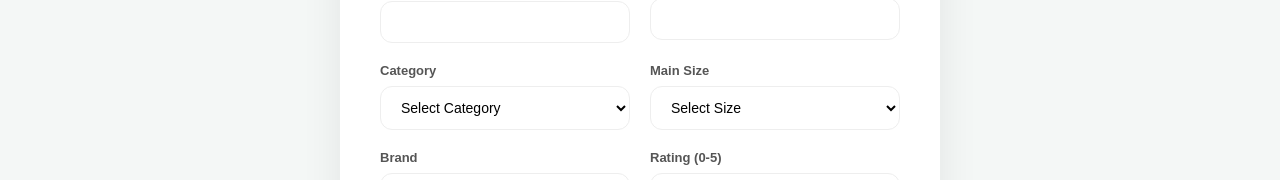
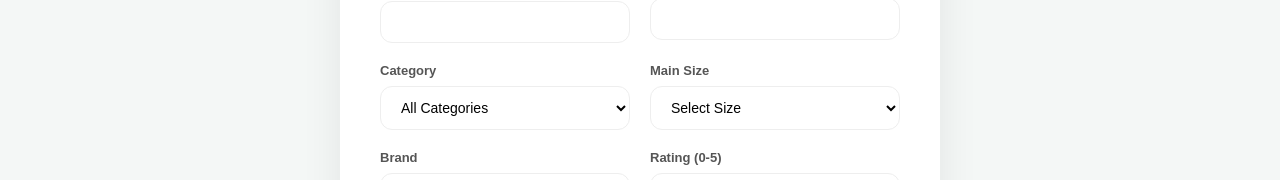
Before and after one commit to dipalikalganche/Ecommerce-Frontendproject, a React (Vite) app: page /create-product in a window 1280 px wide. Shown: the part 433-613 px from the top of the page. Built offline with nearby package versions, Linux system fonts and the light colour scheme.

Commit message:
frontend project completed

```diff
--- a/src/components/CreateProduct.jsx
+++ b/src/components/CreateProduct.jsx
@@ -42,11 +42,7 @@ function CreateProduct() {
         : product.size.split(",").map((s) => s.trim());
 
       Object.keys(product).forEach((key) => {
-        if (key === "size") {
-          formData.append(key, JSON.stringify(formattedSize));
-        } else {
-          formData.append(key, product[key]);
-        }
+        formData.append(key, product[key]);
       });
 
       formData.append("image", image);
@@ -56,13 +52,11 @@ function CreateProduct() {
         formData,
         { headers: { "Content-Type": "multipart/form-data" } },
       );
-
+      // Redirect after success
+      setTimeout(() => navigate("/"), 2000);
       setMessage("Product added successfully ✅");
       setSeverity("success");
       setOpen(true);
-
-      // Redirect after success
-      setTimeout(() => navigate("/"), 2000);
     } catch (error) {
       setMessage("Error creating product ❌");
       setSeverity("error");
@@ -129,11 +123,15 @@ function CreateProduct() {
                 onChange={handleChange}
                 required
               >
-                <option value="">Select Category</option>
+                <option value="">All Categories</option>
                 <option value="shirt">Shirt</option>
                 <option value="t-shirt">T-Shirt</option>
+                <option value="kurti">Kurti</option>
                 <option value="hoodie">Hoodie</option>
+                <option value="pant">Pant</option>
                 <option value="jeans">Jeans</option>
+                <option value="shorts">Shorts</option>
+                <option value="skirt">Skirt</option>
                 <option value="jacket">Jacket</option>
                 <option value="dress">Dress</option>
               </select>
--- a/src/pages/Login.css
+++ b/src/pages/Login.css
@@ -62,7 +62,11 @@
   margin-top: 10px;
   font-size: 14px;
 }
-
+.login-card a {
+  color: #667eea;
+  text-decoration: none;
+  font-weight: bold;
+}
 .login-card {
   background: white;
   padding: 50px;          /* increased padding */
--- a/src/pages/Register.jsx
+++ b/src/pages/Register.jsx
@@ -71,7 +71,7 @@ function Register() {
         <button type="submit">Create Account</button>
 
         <p>
-          Already have an account? <Link to="/">Login</Link>
+          Already have an account? <Link to="/login">Login</Link>
         </p>
       </form>
     </div>
```
